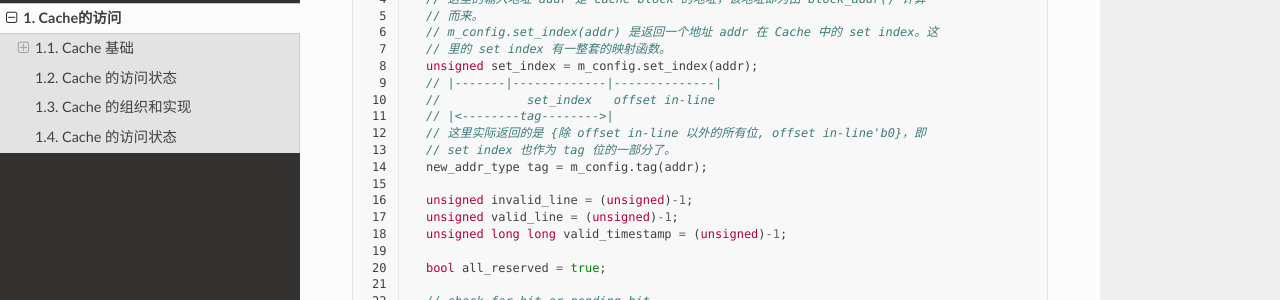
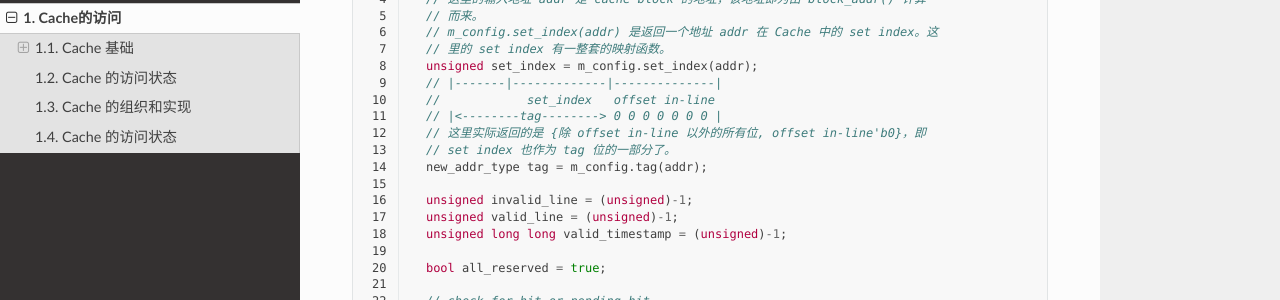
Before and after one commit to masa-laboratory/GPGPUArchSim, a Sphinx documentation site: the page built from source/Cache/cache-access.rst, in a window 1280 px wide and 900 px high, scrolled down 6161 px. Shown: the part 151-451 px from the top of the window. Built offline with Sphinx 7.4.7 and the Read the Docs theme 2.0.0, drawn with Linux system fonts in a browser that asks for light colours; formulas are drawn with MathJax 3.

Commit message:
Update Cache Access

```diff
--- a/source/Cache/cache-access.rst
+++ b/source/Cache/cache-access.rst
@@ -341,7 +341,7 @@ Cache 的访问状态
     unsigned set_index = m_config.set_index(addr);
     // |-------|-------------|--------------|
     //            set_index   offset in-line
-    // |<--------tag-------->|
+    // |<--------tag--------> 0 0 0 0 0 0 0 |
     // 这里实际返回的是 {除 offset in-line 以外的所有位, offset in-line'b0}，即
     // set index 也作为 tag 位的一部分了。
     new_addr_type tag = m_config.tag(addr);
```
